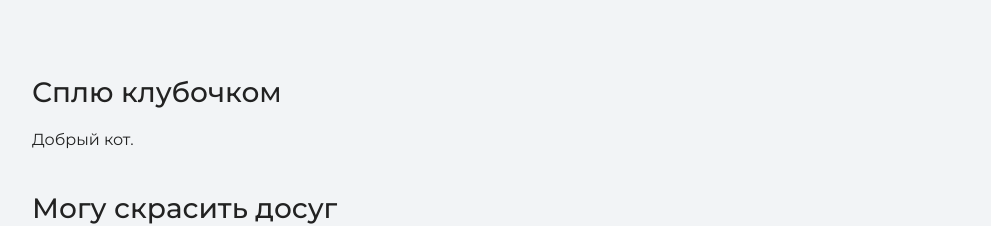
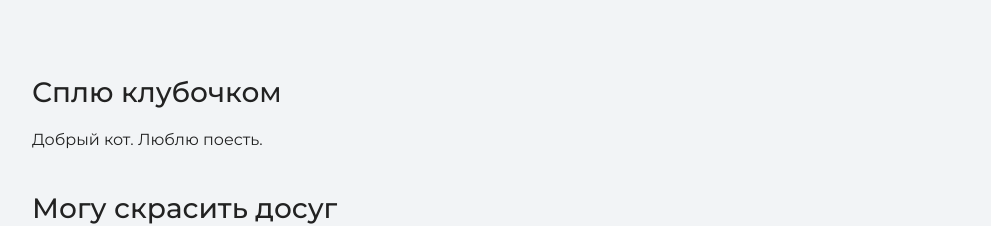
Before and after one commit to thetotkot/the.tot.kot, a plain HTML site: page index.html in a window 1280 px wide. Shown: the part 1100-1326 px from the top of the page, without its empty margins (144-1135 px from the left). Drawn offline with nearby package versions, Linux system fonts and the light colour scheme.

Commit message:
Добавлен пункт про еду

```diff
--- a/index.html
+++ b/index.html
@@ -26,7 +26,7 @@
     <section class="intro">
       <h2 class="subheading">Кыс-кыс</h2>
       <h3>Сплю клубочком</h3>
-      <p>Добрый кот.</p>
+      <p>Добрый кот. Люблю поесть.</p>
       <h3>Могу скрасить досуг</h3>
       <p>Валяюсь на левом и правом боку, могу на животе, но не долго.</p>
     </section>
```
